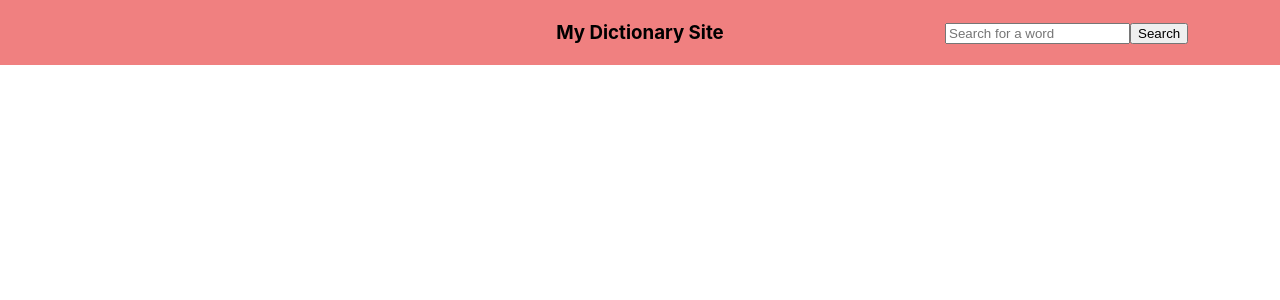
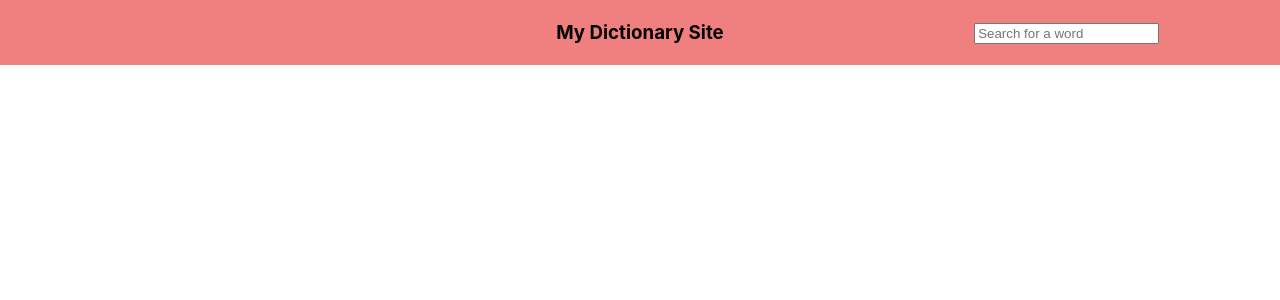
Before and after one commit to gabholli/dictionary-site, a React (Create React App) app: page / in a window 1280 px wide. Shown: the top 300 px of the page. Built offline with nearby package versions, Linux system fonts and the light colour scheme.

Commit message:
Removed button

```diff
--- a/src/components/Navbar.js
+++ b/src/components/Navbar.js
@@ -15,7 +15,7 @@ function Navbar(props) {
                         value={props.searchData.searchData}
                     >
                     </input>
-                    <button onClick={props.handleSubmit}>Search</button>
+                    {/* <button onClick={props.handleSubmit}>Search</button> */}
                 </form>
             </div>
         </div>
```
